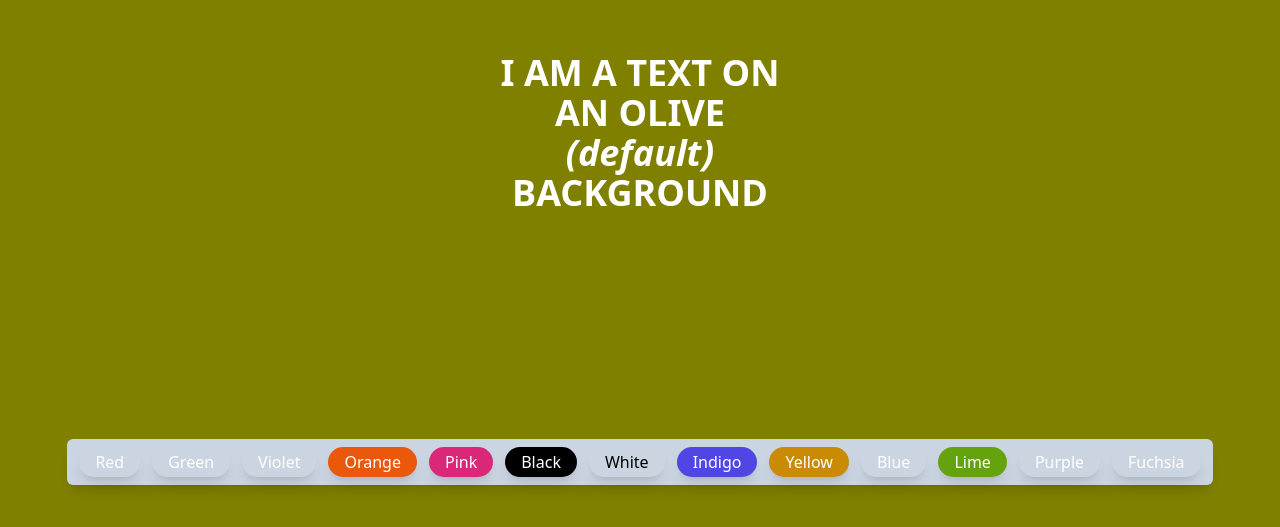
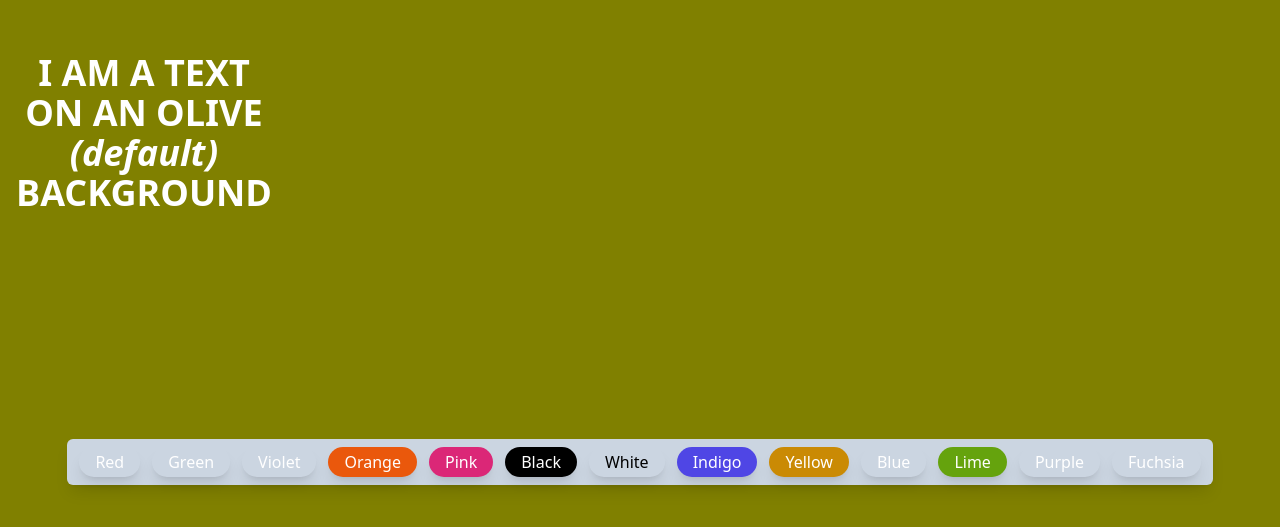
Before and after one commit to Pukkawit/bg-color-changer, a React (Vite) app: page / in a window 1280 px wide. Shown: the part 267-794 px from the top of the page. Built offline with nearby package versions, Linux system fonts and the light colour scheme.

Commit message:
bg-color-changer

```diff
--- a/src/App.jsx
+++ b/src/App.jsx
@@ -68,9 +68,9 @@ function App() {
       className="w-full h-screen duration-800"
       style={{ backgroundColor: color }}
     >
-      <div className="text-4xl grid place-content-center w-full h-screen duration-100 px-2">
+      <div className="text-4xl grid place-content-center w-full h-screen duration-100 sm:max-w-72 px-2">
         {whiteText.find((each) => each === color) ? (
-          <h1 className="font-bold uppercase text-white text-center sm:max-w-72">
+          <h1 className="font-bold uppercase text-white text-center ">
             I am a text on {article()} {color}{" "}
             {color === "olive" ? (
               <>
```
